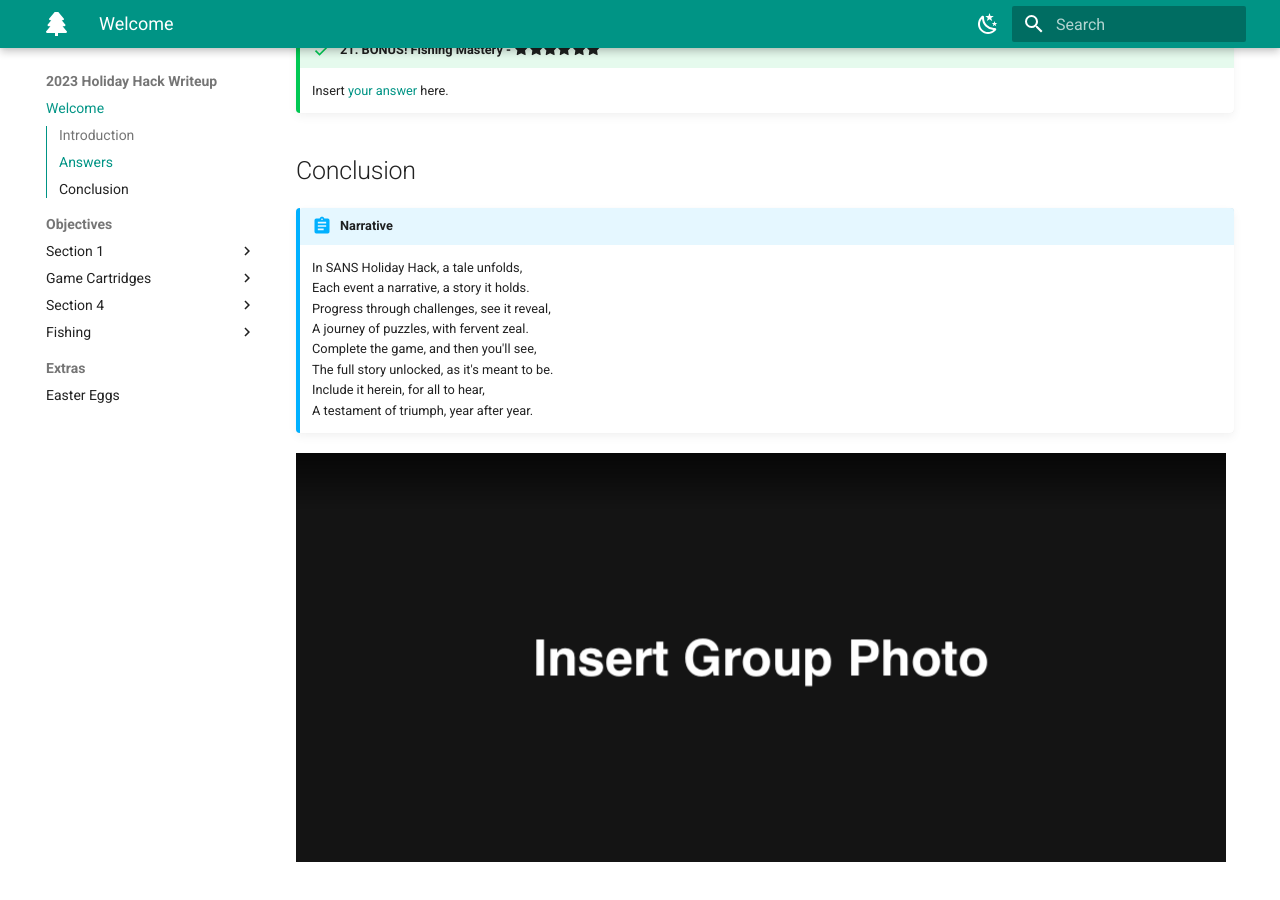
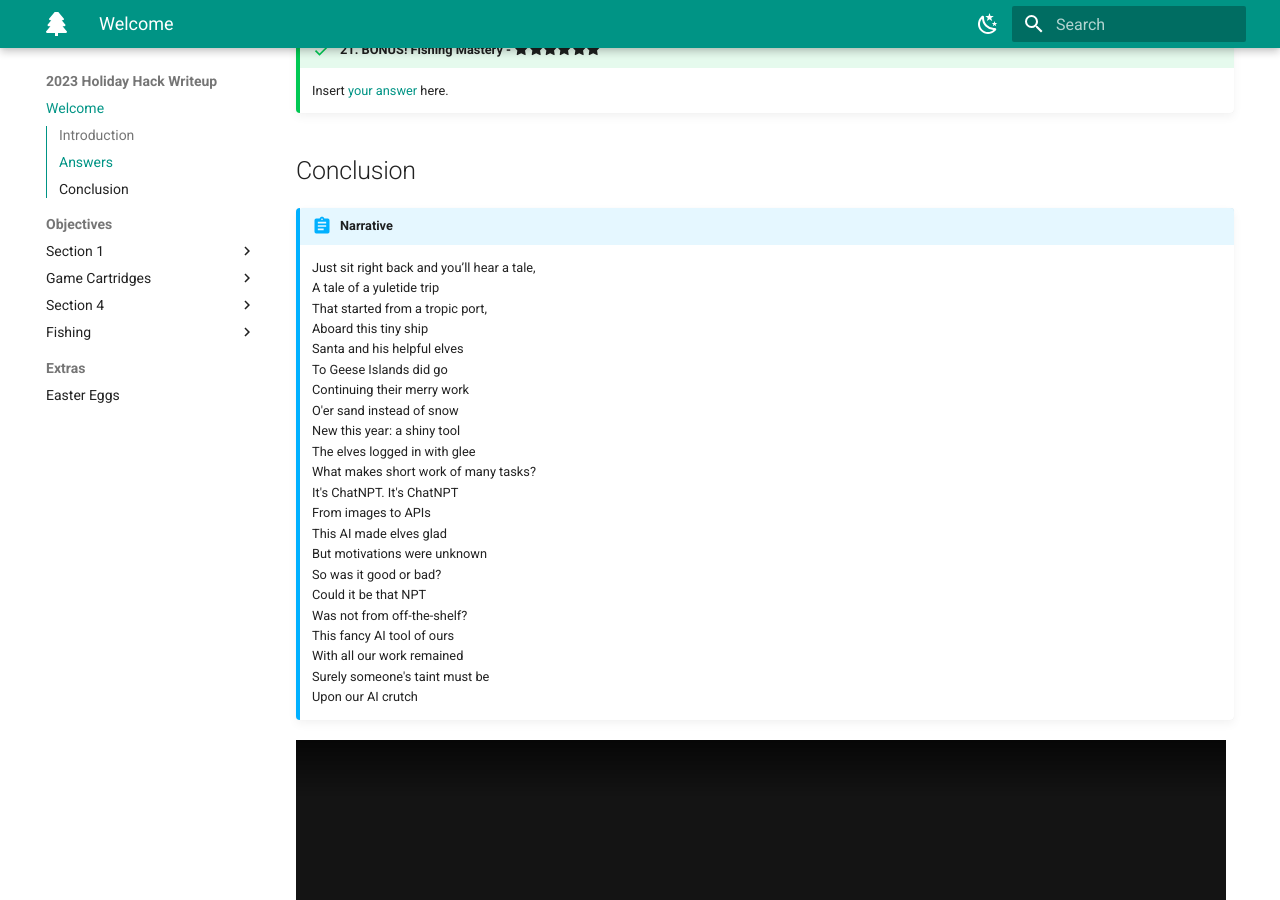
Before and after one commit to GeeGeeWP/HolidayHackChallenge2023, an MkDocs documentation site: the page built from docs/index.md, in a window 1280 px wide and 900 px high, scrolled down 3154 px. Built offline with MkDocs 1.6.1 and Material for MkDocs 9.7.7, drawn with Linux system fonts in a browser that asks for light colours; emoji names are drawn with the system emoji font; comment, search, counter and statistics services are not loaded.

```diff
--- a/docs/index.md
+++ b/docs/index.md
@@ -84,13 +84,35 @@ The below two admonition blocks explain the 50-page submission limitation and ho
 ## Conclusion
 
 !!! Abstract "Narrative"
-    In SANS Holiday Hack, a tale unfolds,<br/>
-    Each event a narrative, a story it holds.<br/>
-    Progress through challenges, see it reveal,<br/>
-    A journey of puzzles, with fervent zeal.<br/>
-    Complete the game, and then you'll see,<br/>
-    The full story unlocked, as it's meant to be.<br/>
-    Include it herein, for all to hear,<br/>
-    A testament of triumph, year after year.
+    Just sit right back and you’ll hear a tale,<br>
+    A tale of a yuletide trip<br>
+    That started from a tropic port,<br>
+    Aboard this tiny ship<br>
+    Santa and his helpful elves<br>
+    To Geese Islands did go<br>
+    Continuing their merry work<br>
+    O'er sand instead of snow<br>
+    New this year: a shiny tool<br>
+    The elves logged in with glee<br>
+    What makes short work of many tasks?<br>
+    It's ChatNPT. It's ChatNPT<br>
+    From images to APIs<br>
+    This AI made elves glad<br>
+    But motivations were unknown<br>
+    So was it good or bad?<br>
+    Could it be that NPT<br>
+    Was not from off-the-shelf?<br>
+    This fancy AI tool of ours<br>
+    With all our work remained<br>
+    Surely someone's taint must be<br>
+    Upon our AI crutch
+
+
+
+
+
+
+
+
 
 ![Group photo](./img/misc/group_photo.png)
```
Also changed, not shown: docs/objectives/o1.md (+3 -35 lines), docs/img/objectives/o1/o1_answer.png (added), docs/img/objectives/o1/terminal_output_o1.png (deleted), 2 other files.
